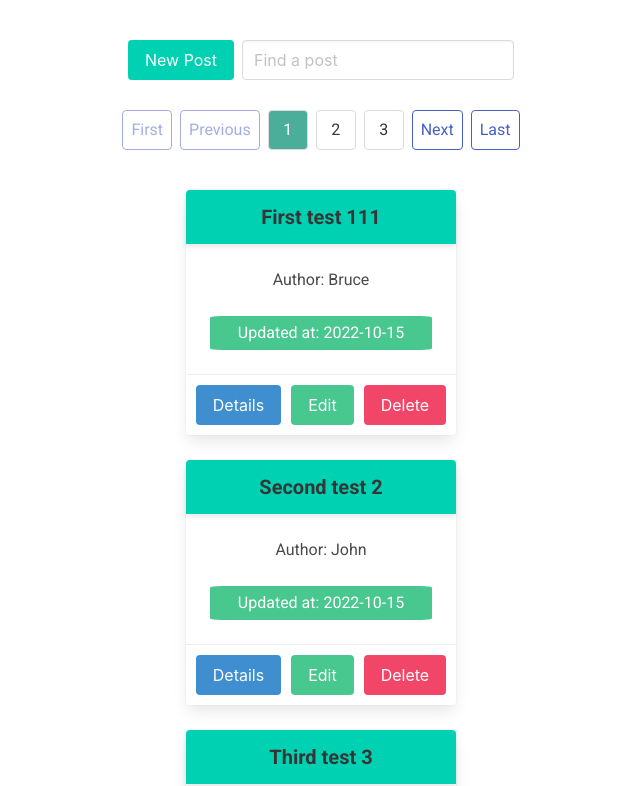
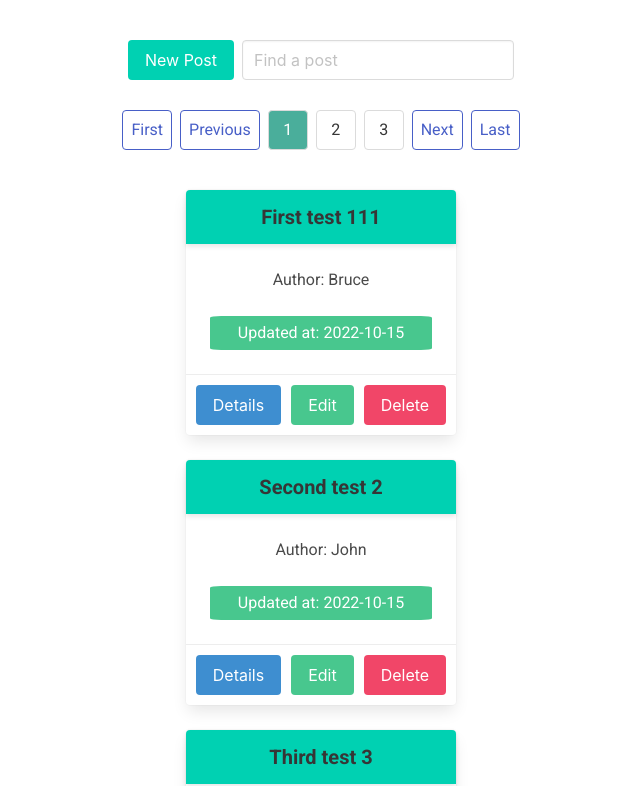
Before and after one commit to VaidasMakstutis/vue-post-task-app, a Vue app: page /#/ in a window 1280 px wide. Shown: the top 786 px of the page, without its empty margins (319-959 px from the left). Built offline with nearby package versions, Linux system fonts and the light colour scheme; data requests are answered from the project's data file.

Commit message:
Fixed pagination events, del computed properties

```diff
--- a/src/components/Pagination.vue
+++ b/src/components/Pagination.vue
@@ -3,7 +3,6 @@
     <a
       class="pagination-link button is-link is-outlined"
       @click="onClickFirstPage"
-      :disabled="isInFirstPage"
     >
       First
     </a>
@@ -11,7 +10,6 @@
     <a
       class="pagination-link button is-link is-outlined"
       @click="onClickPreviousPage"
-      :disabled="isInFirstPage"
     >
       Previous
     </a>
@@ -32,7 +30,6 @@
     <a
       class="pagination-link button is-link is-outlined"
       @click="onClickNextPage"
-      :disabled="isInLastPage"
     >
       Next
     </a>
@@ -40,7 +37,6 @@
     <a
       class="pagination-link button is-link is-outlined"
       @click="onClickLastPage"
-      :disabled="isInLastPage"
     >
       Last
     </a>
@@ -52,22 +48,22 @@ export default {
   props: {
     totalCount: {
       type: Number,
-      required: true,
+      required: true
     },
     currentPage: {
       type: Number,
-      required: true,
+      required: true
     },
     perPageQty: {
       type: Number,
-      required: true,
-    },
+      required: true
+    }
   },
   data() {
     return {
       current: 1,
       pages: 1,
-      totalPostsQty: this.totalCount,
+      totalPostsQty: this.totalCount
     };
   },
   methods: {
@@ -101,20 +97,11 @@ export default {
       }
       this.current = page;
       this.pageChanged(page);
-    },
-  },
-
-  computed: {
-    isInFirstPage() {
-      return this.current === 1;
-    },
-    isInLastPage() {
-      return this.current === this.pages;
-    },
+    }
   },
   created() {
     this.pages = this.getPerPageQty();
-  },
+  }
 };
 </script>
 
```
Also changed, not shown: 1 other file (tests, documents, lock files or other folders).
